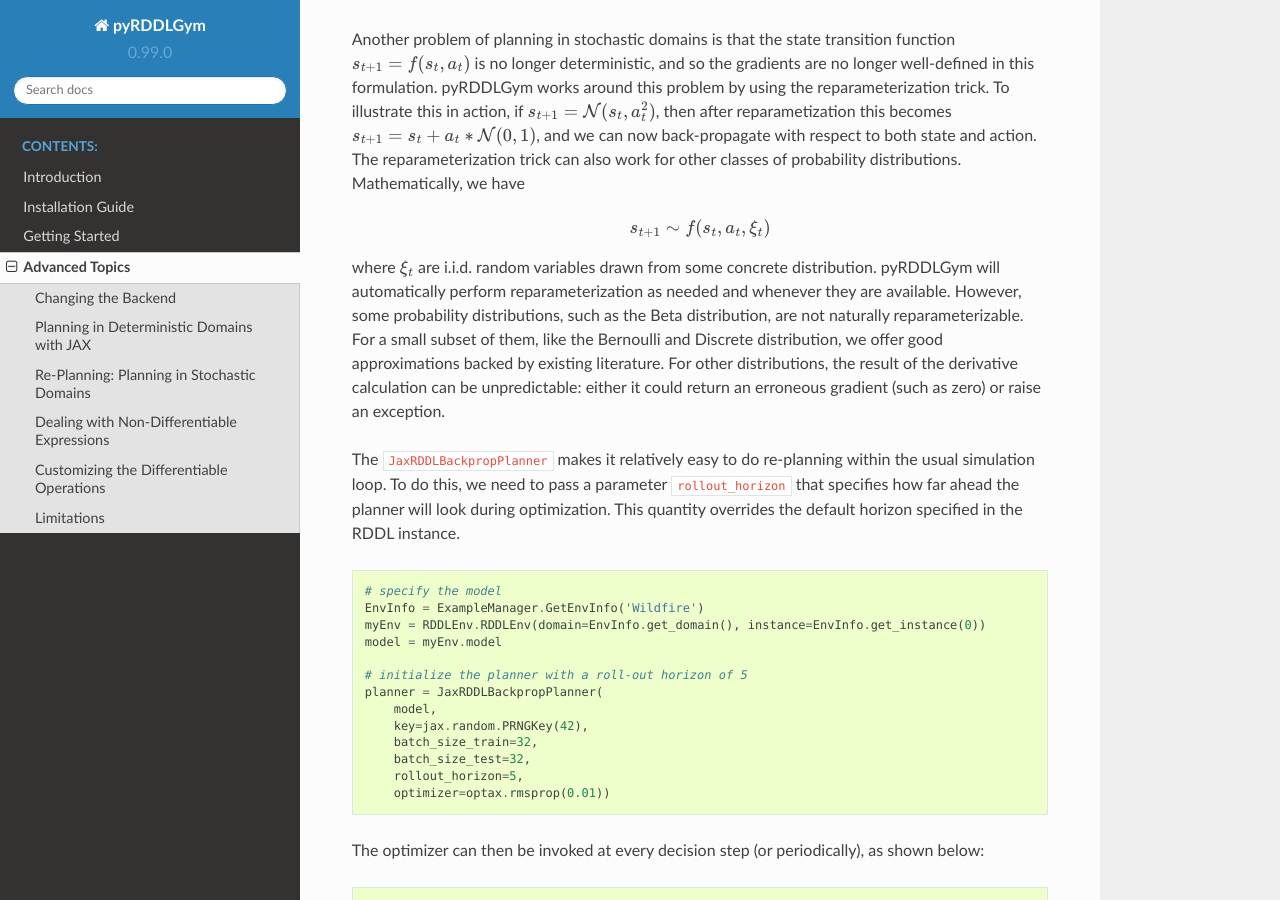
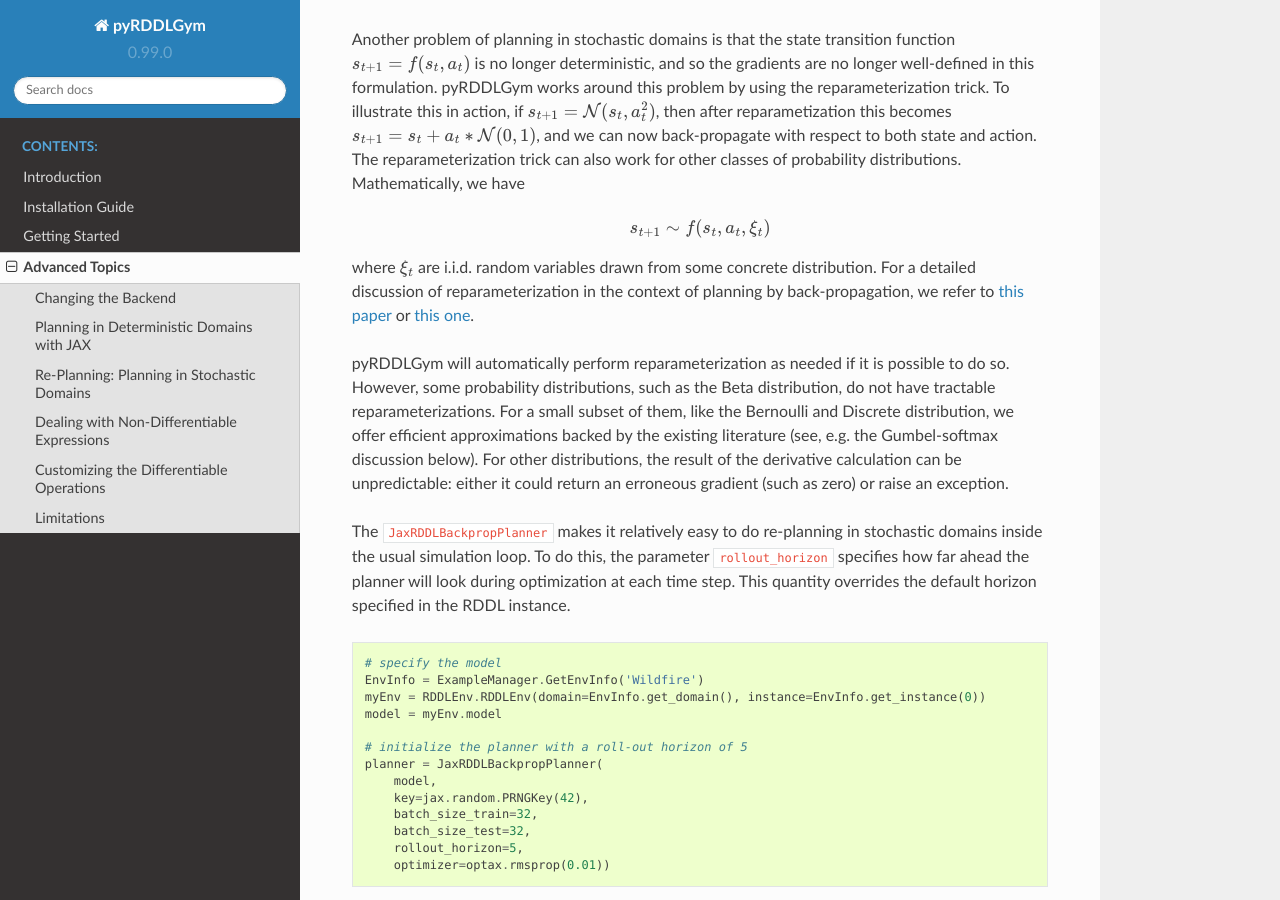
Before and after one commit to pyrddlgym-project/pyRDDLGym, a Sphinx documentation site: the page built from docs/advanced.rst, in a window 1280 px wide and 900 px high, scrolled down 2109 px. Built offline with Sphinx 7.4.7 and the Read the Docs theme 2.0.0, drawn with Linux system fonts in a browser that asks for light colours.

Commit message:
Cleanup of reparameterization in advanced.rst

```diff
--- a/docs/advanced.rst
+++ b/docs/advanced.rst
@@ -102,13 +102,17 @@ The reparameterization trick can also work for other classes of probability dist
 
     s_{t+1} \sim f(s_t, a_t, \xi_t)
 
-where :math:`\xi_t` are i.i.d. random variables drawn from some concrete distribution. pyRDDLGym will automatically perform reparameterization as needed and whenever they are available.
-However, some probability distributions, such as the Beta distribution, are not naturally reparameterizable.
-For a small subset of them, like the Bernoulli and Discrete distribution, we offer good approximations backed by existing literature.
+where :math:`\xi_t` are i.i.d. random variables drawn from some concrete distribution.
+For a detailed discussion of reparameterization in the context of planning by back-propagation, we refer to `this paper <https://ojs.aaai.org/index.php/AAAI/article/view/4744>`_ or `this one <https://ojs.aaai.org/index.php/AAAI/article/view/21226>`_.
+
+pyRDDLGym will automatically perform reparameterization as needed if it is possible to do so.
+However, some probability distributions, such as the Beta distribution, do not have tractable reparameterizations.
+For a small subset of them, like the Bernoulli and Discrete distribution, we offer efficient approximations backed by the existing literature (see, e.g. the Gumbel-softmax discussion below).
 For other distributions, the result of the derivative calculation can be unpredictable: either it could return an erroneous gradient (such as zero) or raise an exception.
 
-The ``JaxRDDLBackpropPlanner`` makes it relatively easy to do re-planning within the usual simulation loop.
-To do this, we need to pass a parameter ``rollout_horizon`` that specifies how far ahead the planner will look during optimization. This quantity overrides the default horizon specified in the RDDL instance.
+The ``JaxRDDLBackpropPlanner`` makes it relatively easy to do re-planning in stochastic domains inside the usual simulation loop.
+To do this, the parameter ``rollout_horizon`` specifies how far ahead the planner will look during optimization at each time step.
+This quantity overrides the default horizon specified in the RDDL instance.
 
 .. code-block:: python
 
@@ -125,7 +129,6 @@ To do this, we need to pass a parameter ``rollout_horizon`` that specifies how f
         batch_size_test=32,
         rollout_horizon=5,
         optimizer=optax.rmsprop(0.01))
-
 
 The optimizer can then be invoked at every decision step (or periodically), as shown below:
 
```
